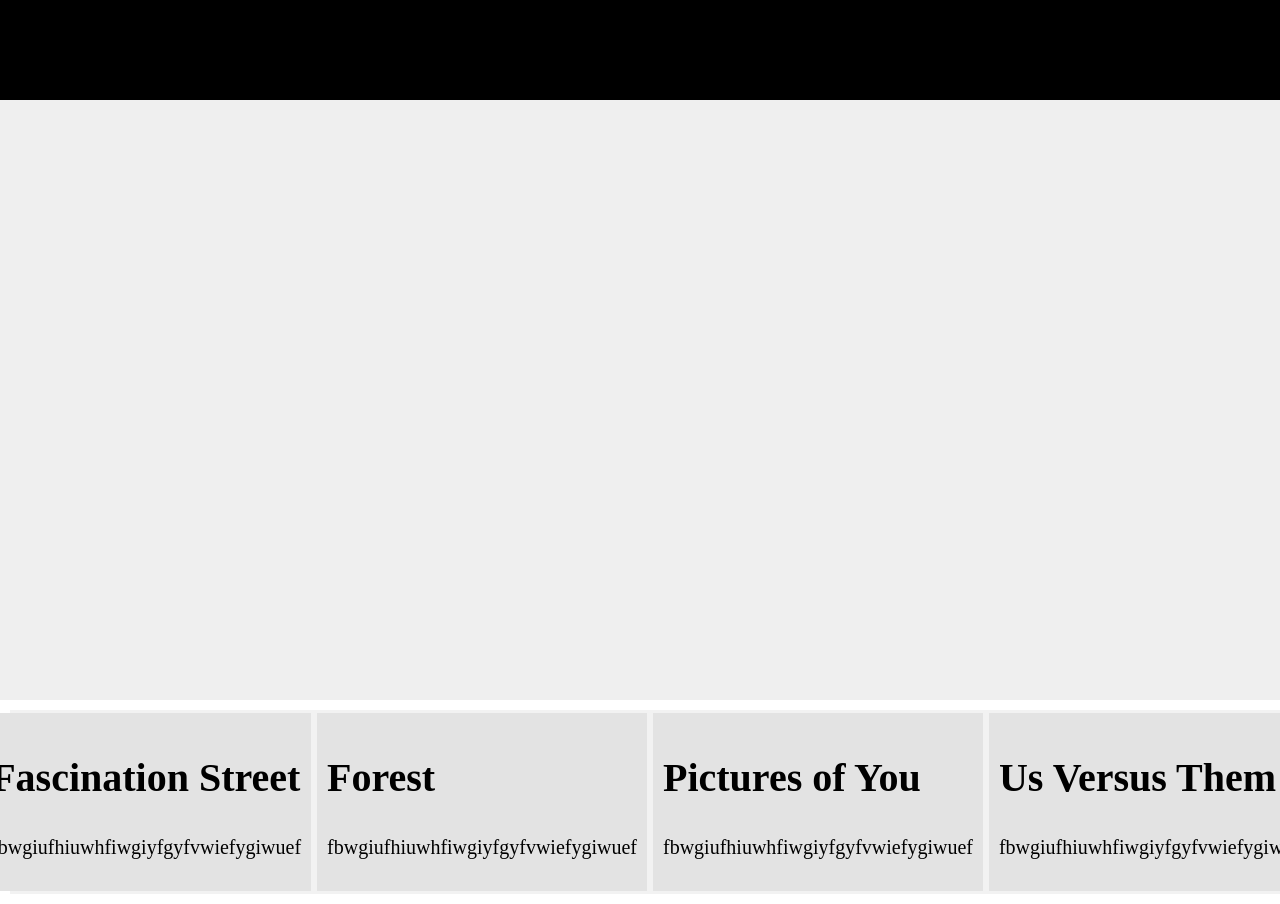
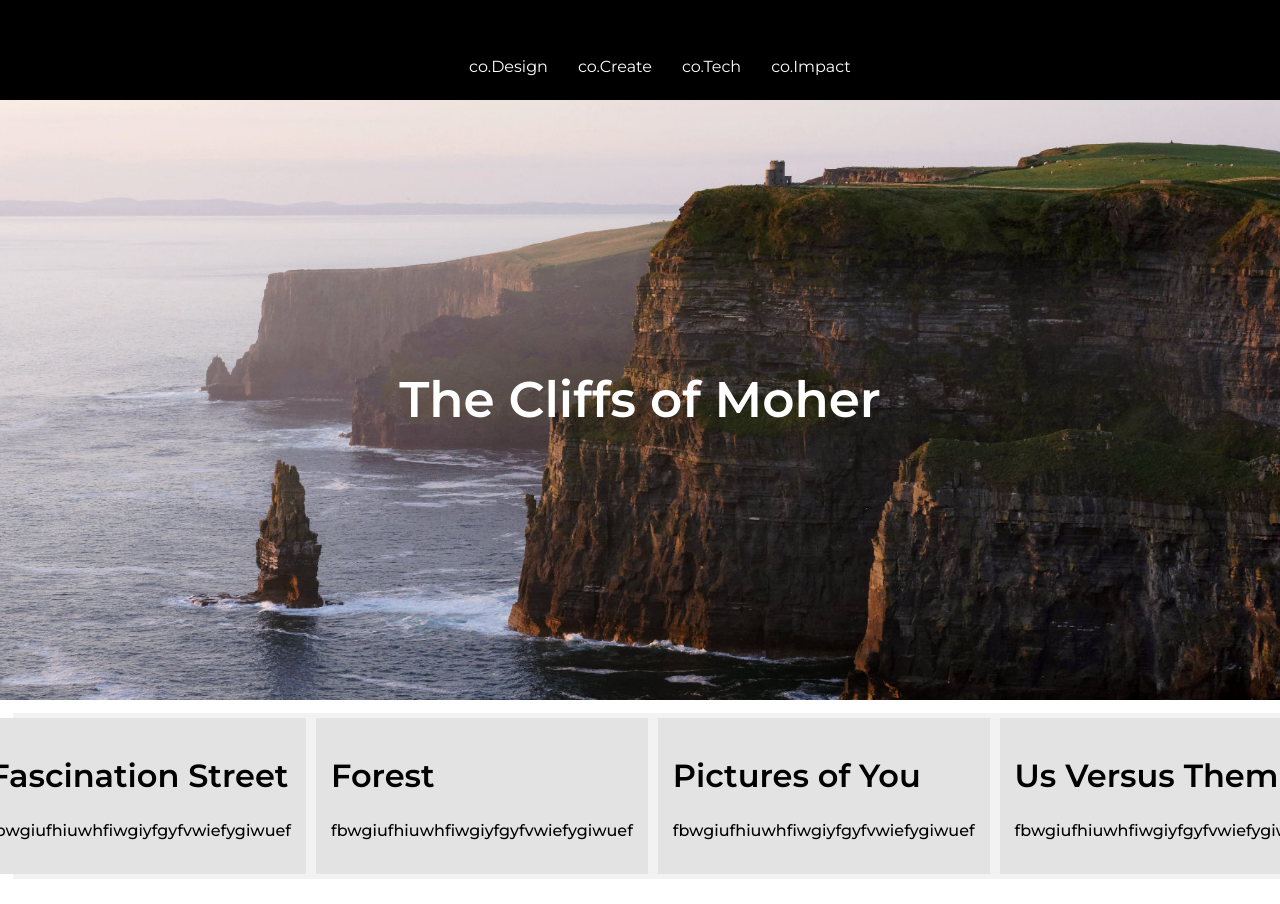
Before and after one commit to sking-ycp/sking_demo, a plain HTML site: page index.html in a window 1280 px wide. Shown: the top 904 px of the page. Drawn offline with Linux system fonts and the light colour scheme.

Commit message:
Class Demo Part 2 Updates
Continued working on Fast Company recreation site... added more HTML elements and CSS styles

```diff
--- a/css/main.css
+++ b/css/main.css
@@ -10,6 +10,7 @@
 /* ==========================================================================
    Base styles: opinionated defaults
    ========================================================================== */
+@import url('https://fonts.googleapis.com/css2?family=Montserrat:wght@300;400;500;600&display=swap');
 
 html {
   color: #222;
@@ -87,16 +88,52 @@
    Author's custom styles
    ========================================================================== */
 
+body{
+  font-size: 1em;
+  line-height: 1.4;
+  overflow-x: hidden;
+  margin: auto;
+  font-family: "Montserrat", sans-serif;
+}
+
 nav{
   width: 100vw;
   background-color: #000000;
   min-height: 100px;
-  color: #ffffff
+  color: #ffffff;
+  display: flex;
+  justify-content: center;
+  align-items: center;
+}
+
+nav ul{
+  display: flex;
+  flex-direction: row;
+  justify-content: center;
+  align-items: center;
+  list-style: none;
+}
+
+nav ul li{
+  margin: 35px 15px 0 15px;
+}
+
+nav ul li a{
+  color: #fff;
+  text-decoration: none;
+}
+
+nav ul li a:hover{
+  color: #25B9F5;
+  text-decoration: underline;
 }
 
 section{
   background-color: #f2f2f2;
   color: #000000;
+  width: 100vw;
+  display: flex;
+  margin: 0;
 }
 
 .Hero{
@@ -104,21 +141,40 @@
   background-color: #efefef;
   height: 600px;
   display: flex;
+  justify-content: center;
+  align-items: center;
+  background-image: url("../img/mohercliffs.jpg");
+  background-position: center;
+  background-repeat: no-repeat;
+  background-size: cover;
+}
+
+.hero_header{
+  display: flex;
+  justify-content: center;
+  align-items: center;
+}
+
+.hero_header h1{
+  font-size: 50px;
+  font-weight: 600;
+  color: #ffffff;
+  text-align: center;
 }
 
 .four_columns{
   width: 100vw;
   display: flex;
   justify-content: center;
-  margin: 10px;
+  margin: 1%;
 }
 
 .news_post{
-  font-size: 20px;
-  font: "Arial";
+  max-width: 24%;
+  font-weight: 500;
   background-color: #e3e3e3;
-  margin: 3px;
-  padding: 10px;
+  margin: 5px;
+  padding: 15px;
 }
 
 
--- a/index.html
+++ b/index.html
@@ -15,11 +15,18 @@
   <!-- Add your site or application content here -->
 
   <nav>
-
+    <ul>
+      <li><a href="">co.Design</a></li>
+      <li><a href="">co.Create</a></li>
+      <li><a href="">co.Tech</a></li>
+      <li><a href="">co.Impact</a></li>
+    </ul>
   </nav>
 
   <section class="Hero">
-
+    <div class="hero_header">
+      <h1>The Cliffs of Moher</h1>
+    </div>
   </section>
 
   <section class="four_columns">
```
Also changed, not shown: img/mohercliffs.jpg (added).
